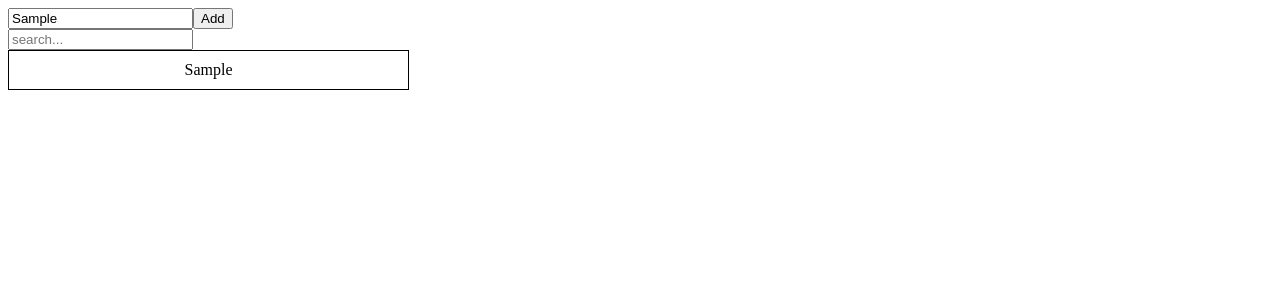
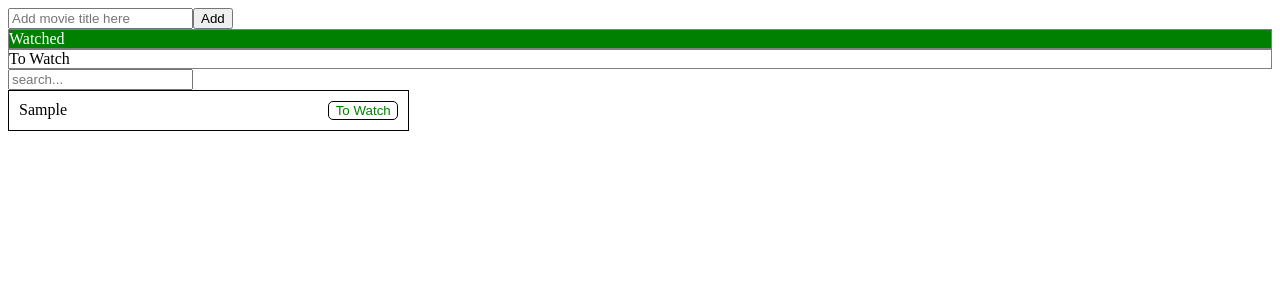
Before and after one commit to maria6417/movielist, a React app: page / in a window 1280 px wide. Both pictures are taken after typing "Sample" into the empty fields and a click on the button "Add". Shown: the top 300 px of the page. Built offline with nearby package versions, Linux system fonts and the light colour scheme; the HTML template or start-up script is replaced by a standard one.

Commit message:
added tab and watch button

```diff
--- a/client/src/components/AddMovie.jsx
+++ b/client/src/components/AddMovie.jsx
@@ -10,7 +10,7 @@ export default function AddMovie({ add }) {
 
   return (
     <form onSubmit={submitHandler}>
-      <input type="text" placeholder="Add movie title here" onChange={(e) => setTitle(e.target.value)} />
+      <input type="text" placeholder="Add movie title here" onChange={(e) => setTitle(e.target.value)} value={title} />
       <button type="submit">Add</button>
     </form>
   );
--- a/client/src/components/App.jsx
+++ b/client/src/components/App.jsx
@@ -1,11 +1,9 @@
 import React, { useState } from 'react';
 import MovieList from './MovieList';
-import SearchBar from './SearchBar';
 import AddMovie from './AddMovie';
 
 export default function App() {
   const [movies, setMovies] = useState([]);
-  const [searchTerm, setSearchTerm] = useState('');
 
   const addMovie = (movie) => {
     setMovies([
@@ -19,16 +17,8 @@ export default function App() {
   return (
     <>
       <AddMovie add={addMovie} />
-      <SearchBar setTerm={setSearchTerm} />
       <MovieList
-        movies={
-          movies.filter(
-            (m) => m
-              .title
-              .toLowerCase()
-              .includes(searchTerm.toLowerCase())
-          )
-        }
+        movies={movies}
       />
     </>
   );
--- a/client/src/components/Movie.jsx
+++ b/client/src/components/Movie.jsx
@@ -1,10 +1,16 @@
-import React from 'react';
+import React, { useState } from 'react';
 import styled from 'styled-components';
 
-export default function Movie({ item }) {
+export default function Movie({ item, tab }) {
+  const [watched, setWatched] = useState(false);
+  const clickHandler = (e) => {
+    setWatched(!watched);
+  };
+
   return (
     <Box>
       <span>{item.title}</span>
+      <Button type="button" onClick={clickHandler} watched={watched}>{watched ? 'Watched' : 'To Watch'}</Button>
     </Box>
   );
 }
@@ -14,4 +20,14 @@ const Box = styled.div`
   padding: 10px;
   text-align: center;
   width: 30%;
+  display: flex;
+  justify-content: space-between;
 `;
+
+const Button = styled.button`
+  background-color: ${props => props.watched ? 'green' : 'white'};
+  border: ${props => props.watched ? 'none' : '1px solid black'};
+  color: ${props => props.watched ? 'white' : 'green'};
+  border-radius: 5px;
+  width: 70px;
+`;
--- a/client/src/components/MovieList.jsx
+++ b/client/src/components/MovieList.jsx
@@ -1,12 +1,30 @@
-import React from 'react';
+import React, { useState, useEffect } from 'react';
 import Movie from './Movie';
+import SearchBar from './SearchBar';
+import WatchedTab from './WatchedTab';
 
 export default function MovieList({ movies }) {
+  const [searchTerm, setSearchTerm] = useState('');
+  const [filteredMovies, setFilteredMovies] = useState([...movies]);
+  const [tab, setTab] = useState('watched');
+
+  useEffect(() => {
+    setFilteredMovies(movies.filter(
+      (m) => m
+        .title
+        .toLowerCase()
+        .includes(searchTerm.toLowerCase())
+    ));
+  }, [searchTerm, movies]);
+
   return (
     <div>
-      {}
-      {movies.length
-        ? movies.map((movie) => <Movie item={movie} key={movie.title} />)
+      <div>
+        <WatchedTab setTab={setTab} />
+        <SearchBar setTerm={setSearchTerm} />
+      </div>
+      {filteredMovies.length
+        ? filteredMovies.map((movie) => <Movie item={movie} key={movie.title} tab={tab} />)
         : <div>No match found.</div>}
     </div>
   );
--- /dev/null
+++ b/client/src/components/WatchedTab.jsx
@@ -0,0 +1,26 @@
+import React, { useState } from 'react';
+import styled from 'styled-components';
+
+export default function WatchedTab() {
+  const [watched, setWatched] = useState(true);
+  const clickHandler = (e) => {
+    e.target.innerText === 'Watched' ? setWatched(true) : setWatched(false);
+  };
+
+  return (
+    <div>
+      <Tab clicked={watched} onClick={clickHandler}>
+        Watched
+      </Tab>
+      <Tab clicked={!watched} onClick={clickHandler}>
+        To Watch
+      </Tab>
+    </div>
+  );
+}
+
+const Tab = styled.div`
+  color: ${props => props.clicked ? 'white' : 'black'};
+  background-color: ${props => props.clicked ? 'green' : 'white'};
+  border: 1px solid grey;
+`;
```
Also changed, not shown: 2 other files (tests, documents, lock files or other folders).
